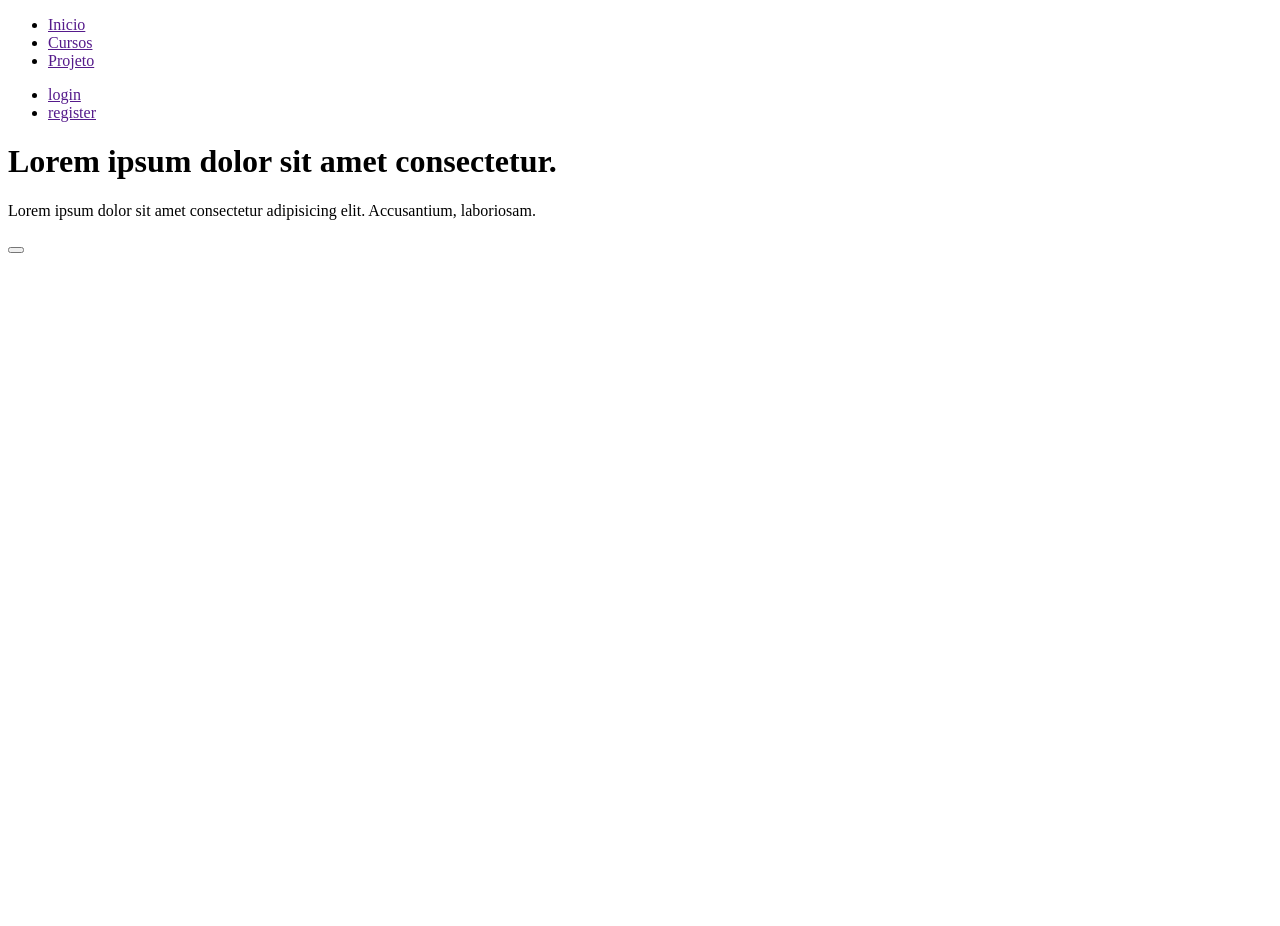
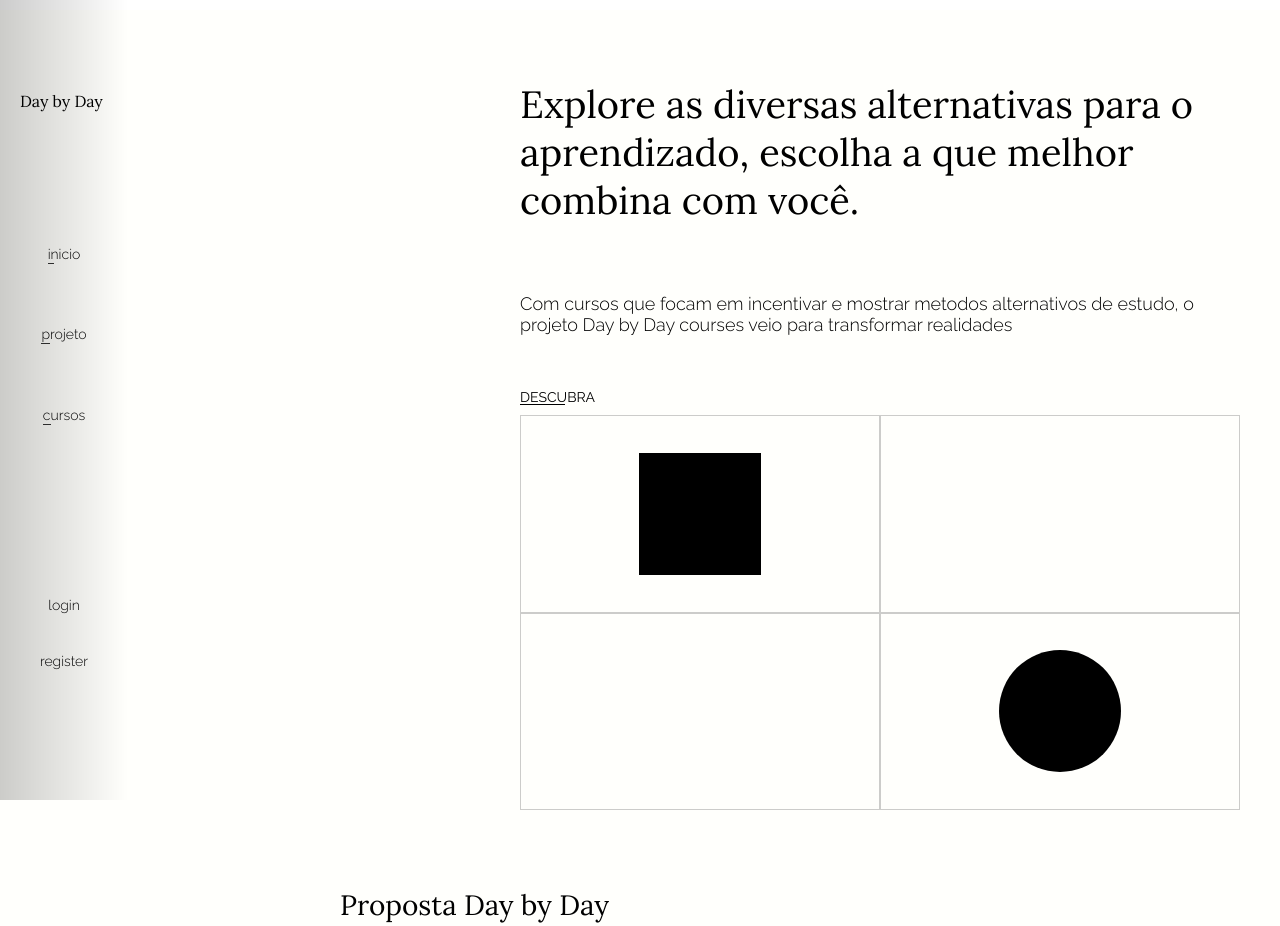
Before and after one commit to erickNA2/day-by-day, a plain HTML site: page index.html in a window 1280 px wide. Shown: the top 926 px of the page. Before the commit the page ends 800 px from the top, so only its background shows below. Drawn offline with Linux system fonts and the light colour scheme.

Commit message:
trabai na casa do leo s2

```diff
--- a/index.html
+++ b/index.html
@@ -5,16 +5,19 @@
     <meta http-equiv="X-UA-Compatible" content="IE=edge">
     <meta name="viewport" content="width=device-width, initial-scale=1.0">
     <title>Document</title>
+    <link rel="stylesheet" href="./style/style.css">
 </head>
 <body>
     <div class="main">
         <div class="nav">
-            <div class="logo"></div>
+            <div class="logo">
+                Day by Day
+            </div>
             <div class="links">
                 <ul>
                     <li><a href="">Inicio</a></li>
+                    <li><a href="">Projeto</a></li>
                     <li><a href="">Cursos</a></li>
-                    <li><a href="">Projeto</a></li>
                 </ul>
             </div>
             <div class="register">
@@ -26,20 +29,56 @@
         </div>
         <div class="hero">
             <div class="container">
+                <div class="text">
+                    <h1> Explore as diversas alternativas para o aprendizado,
+                        escolha a que melhor combina com você.
+                    </h1>
+                    <p> Com cursos que focam em incentivar e mostrar metodos alternativos
+                        de estudo, o projeto Day by Day courses veio para transformar
+                        realidades
+                    </p>
+                    <button class="btn">Descubra</button>
+                </div>
+                <div class="box">
+                    <div class="void">
+                        <div class="ill1"></div>
+                    </div>
+
+                    <div class="void"></div>
+                    <div class="void"></div>
+                    <div class="void">
+                        <div class="ill2"></div>
+                    </div>
+
+                </div>
+
+            </div>
+        </div>
+        <div class="about">
+            <div class="container">
+                <div class="box">
+                    <h1>Proposta Day by Day</h1>
+                    <p>O principal objetivo do projeto é fazer com que
+                        pessoas se adequem a metodos de estudos maleaveis,
+                        pois com a correria do dia a dia se torna necessario metodos
+                        mais flexiveis de ensino, e estamos aqui para ajudar no processo
+                        de adaptação a um metodo alternativo de aprender idiomas
+                    </p>
+                </div>
                 <div class="box">
 
                 </div>
-                <div class="box">
-                    <h1> Lorem ipsum dolor sit amet consectetur.</h1>
-                    <p> Lorem ipsum dolor sit amet consectetur adipisicing elit.
-                    Accusantium, laboriosam.</p>
-                    <button class="btn"></button>
-                </div>
             </div>
         </div>
-        <div class="about">
+        <div class="courses">
+            <div class="box"></div>
+            <div class="box"></div>
+            <div class="box"></div>
+        </div>
+        <div class="contact">
 
         </div>
+        <div class="footer"></div>
     </div>
 </body>
 </html>
--- /dev/null
+++ b/style/about.css
@@ -0,0 +1,41 @@
+.about {
+    position: relative;
+    width: 100%;
+    height: 100vh;
+    display: flex;
+    justify-content: center;
+}
+
+.about .container {
+    position: relative;
+    width: 50%;
+    height: 100%;
+    display: grid;
+    grid-template-columns: 1fr;
+    grid-template-rows: 1fr 1fr;
+}
+
+.about .container .box {
+    position: relative;
+    display: flex;
+    flex-direction: column;
+    align-items: flex-start;
+    justify-content: space-evenly;
+}
+
+.about .container .box h1 {
+    color: black;
+    font-size: 28px;
+    text-align: left;
+    font-weight: 400;
+    font-family: 'Lora', serif;
+}
+
+.about .container .box p {
+    width: 328px;
+    color: black;
+    font-size: 16px;
+    text-align: left;
+    font-weight: 300;
+    font-family: 'Raleway', sans-serif;
+}
--- a/style/global.css
+++ b/style/global.css
@@ -4,11 +4,28 @@
     box-sizing: border-box;
 }
 
+.filter {
+    position: absolute;
+    top: 0;
+    left: 0;
+    width: 100%;
+    height: 100%;
+    z-index: 10;
+    background: rgba(0, 0, 0, 0.2);
+}
+
+
 .main {
     position: relative;
+    padding: 0 40px;
+    margin-top: 10px;
     width: 100%;
     min-height: 100vh;
     background: #fffffc;
+}
+
+ul {
+    list-style: none;
 }
 
 a {
--- a/style/hero.css
+++ b/style/hero.css
@@ -3,50 +3,109 @@
     width: 100%;
     height: 100vh;
     display: flex;
-    align-items: center;
-    justify-content: flex-start;
-    background: url('../assets/img1.jpg') center center no-repeat;
-}
-
-.hero .filter {
-    position: absolute;
-    top: 0;
-    left: 0;
-    width: 100%;
-    height: 100%;
-    background: linear-gradient(to left, rgba(0, 0, 0, 0.4), rgba(0, 0, 0, 0.6));
-    z-index: 10;
+    justify-content: flex-end;
 }
 
 .hero .container {
     position: relative;
-    width: 50%;
+    width: 60%;
     height: 100%;
+    display: grid;
+    grid-template-columns: 1fr;
+    grid-template-rows: 1fr 1fr;
+    gap: 10px;
+}
+
+.hero .container .text {
+    position: relative;
     display: flex;
     flex-direction: column;
+    justify-content: space-evenly;
+    align-items: flex-end;
+
+}
+
+.hero .container .text h1 {
+    color: black;
+    font-size: 38px;
+    text-align: left;
+    font-weight: 400;
+    font-family: 'Lora', serif;
+}
+
+.hero .container .text p {
+    color: black;
+    font-size: 18px;
+    text-align: left;
+    font-weight: 300;
+    font-family: 'Raleway', sans-serif;
+}
+
+
+.hero .container .text .btn {
+    position: absolute;
+    bottom: 0;
+    left: 0;
+    background: none;
+    border: none;
+    box-shadow: none;
+    width: auto;
+    height: auto;
+    color: black;
+    font-size: 14px;
+    text-align: left;
+    font-weight: 400;
+    text-transform: uppercase;
+    font-family: 'Raleway', sans-serif;
+    transition: all .2s ease-in-out;
+}
+
+.hero .container .text .btn:hover {
+    cursor: pointer;
+}
+
+.hero .container .text .btn::before {
+    content: '';
+    position: absolute;
+    bottom: 0;
+    left: 0;
+    width: 60%;
+    height: 1px;
+    background: black;
+    transition: all .2s ease-in-out;
+}
+
+.hero .container .text .btn:hover::before {
+    width: 100%;
+}
+
+.hero .container .box {
+    position: relative;
+    display: grid;
+    grid-template-columns: 1fr 1fr;
+    grid-template-rows: 1fr 1fr;
+    gap: 0;
+}
+
+.hero .container .box .void {
+    position: relative;
+    display: flex;
     align-items: center;
     justify-content: center;
-    z-index: 20;
+    border: 1px rgba(0, 0, 0, 0.2) solid;
 }
 
-.hero .container p {
-    color: white;
-    font-size: 18px;
-    text-align: left;
-    font-family: Georgia, 'Times New Roman', Times, serif;
-    width: 288px;
+.hero .container .box .void .ill1 {
+    position: relative;
+    width: 122px;
+    height: 122px;
+    background: black;
 }
 
-.hero .container .btn {
+.hero .container .box .void .ill2 {
     position: relative;
-    background: white;
-    width: 68px;
-    height: 28px;
-    border-top-right-radius: 8px;
-    border: none;
-    color: black;
-    font-size: 12px;
-    text-align: center;
-    text-transform: lowercase;
-    margin-top: 20px;
+    width: 122px;
+    height: 122px;
+    border-radius: 50%;
+    background: black;
 }
--- a/style/nav.css
+++ b/style/nav.css
@@ -3,16 +3,96 @@
     top: 0;
     left: 0;
     display: flex;
+    flex-direction: column;
     align-items: flex-start;
     justify-content: space-evenly;
     width: 128px;
     height: 100vh;
-    background: linear-gradient(to right, rgba(0, 0, 0, 0.4), rgba(0, 0, 0, 0.1));
+    background: linear-gradient(to right, rgba(0, 0, 0, 0.2), rgba(0, 0, 0, 0.0));
     padding: 20px;
+    z-index: 99;
 }
 
 .nav .logo {
     position: relative;
     width: 100%;
     height: auto;
+    color: black;
+    font-size: 16px;
+    font: italic;
+    text-align: left;
+    font-weight: 400;
+    font-family: 'Lora', serif;
 }
+
+.nav .links {
+    position: relative;
+    width: 100%;
+    height: 40%;
+}
+
+.nav .links ul {
+    position: relative;
+    width: 100%;
+    height: 100%;
+    display: flex;
+    flex-direction: column;
+    align-items: center;
+    justify-content: space-evenly;
+}
+
+.nav .links ul li a {
+    position: relative;
+    width: auto;
+    height: auto;
+    color: black;
+    font-size: 14px;
+    text-transform: lowercase;
+    text-align: left;
+    font-weight: 300;
+    font-family: 'Raleway', sans-serif;
+}
+
+.nav .links ul li a::before {
+    content: '';
+    position: absolute;
+    left: 0;
+    bottom: -2px;
+    width: 20%;
+    height: 1px;
+    background: rgba(0, 0, 0, 0.8);
+    transition: all .2s ease-in-out;
+}
+
+.nav .links ul li a:hover::before {
+    width: 100%;
+}
+
+.nav .register {
+    position: relative;
+    width: 100%;
+    height: 20%;
+    display: flex;
+    flex-direction: column;
+    align-items: center;
+    justify-content: space-evenly;
+}
+
+.nav .register ul {
+    position: relative;
+    width: 100%;
+    height: 100%;
+    display: flex;
+    flex-direction: column;
+    align-items: center;
+    justify-content: space-evenly;
+}
+
+.nav .register ul li a {
+    color: black;
+    font-size: 14px;
+    text-transform: lowercase;
+    text-align: left;
+    font-weight: 300;
+    font-family: 'Raleway', sans-serif;
+}
--- a/style/style.css
+++ b/style/style.css
@@ -1,3 +1,7 @@
 @import url('./global.css');
 @import url('./nav.css');
-@import url('./hero.css')
+@import url('./hero.css');
+@import url('./about.css');
+
+@import url('https://fonts.googleapis.com/css2?family=Raleway:ital,wght@0,100;0,200;0,300;0,400;1,100;1,200;1,300;1,400&display=swap');
+@import url('https://fonts.googleapis.com/css2?family=Lora:ital,wght@0,400;0,500;1,400;1,500&display=swap');
```
Also changed, not shown: assets/img2.jpg (added).
